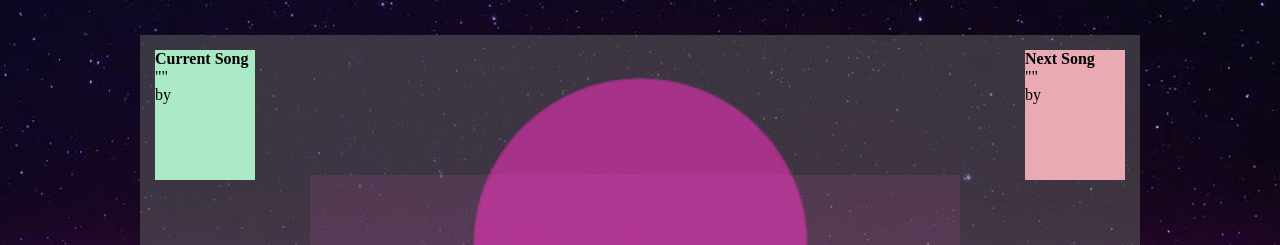
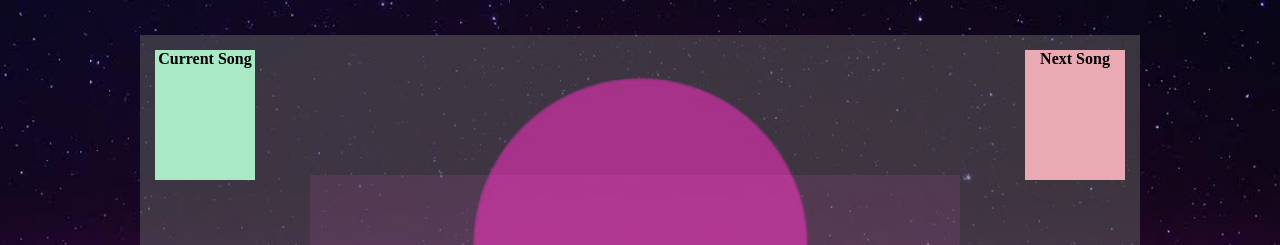
Before and after one commit to zineanteoh/changeplusplus-challenge2021, a React (Create React App) app: page / in a window 1280 px wide. Shown: the top 245 px of the page. Built offline with nearby package versions, Linux system fonts and the light colour scheme.

Commit message:
Songs now automatically drops into box when reaches bottom

```diff
--- a/src/components/Gameplay.js
+++ b/src/components/Gameplay.js
@@ -77,7 +77,7 @@ class Gameplay extends Component {
       .then(() => this.setState({ startGame: true }));
   }
 
-  runNextSong() {
+  runNextSong = () => {
     // Saves currentSong into songHistory
     if (this.state.startGame) {
       this.addCurrentSongToHistory();
@@ -91,7 +91,7 @@ class Gameplay extends Component {
 
     // Load a random song from SongAPI
     this.loadRandomSong();
-  }
+  };
 
   async loadRandomSong() {
     // Load a random song from SongAPI and save to songInQueue
@@ -148,7 +148,7 @@ class Gameplay extends Component {
       <div className="gameplay">
         {!startGame && <Menu ref={this.menu} />}
         {<HudDisplay ref={this.hud} pauseGame={pauseGame} />}
-        {<Songs ref={this.song} startGame={startGame} pauseGame={pauseGame} />}
+        {<Songs ref={this.song} startGame={startGame} pauseGame={pauseGame} runNextSong={this.runNextSong} />}
         {!pauseGame && <Boxes ref={this.boxes} />}
         {pauseGame && <Results />}
       </div>
--- a/src/components/HudDisplay.css
+++ b/src/components/HudDisplay.css
@@ -4,6 +4,7 @@
   background-color: transparent;
   display: flex;
   justify-content: space-between;
+  text-align: center;
 }
 
 .current-song {
--- a/src/components/HudDisplay.js
+++ b/src/components/HudDisplay.js
@@ -21,13 +21,15 @@ class HudDisplay extends Component {
         <div className="hud-display">
           <div className="current-song">
             <h4>Current Song</h4>
-            <p>"{this.state.currentSong.Title}"</p>
-            <p>by {this.state.currentSong.Artist}</p>
+            <br />
+            <p>{this.state.currentSong.Title}</p>
+            <p>{this.state.currentSong.Artist}</p>
           </div>
           <div className="next-song">
             <h4>Next Song</h4>
-            <p>"{this.state.nextSong.Title}"</p>
-            <p>by {this.state.nextSong.Artist}</p>
+            <br />
+            <p>{this.state.nextSong.Title}</p>
+            <p>{this.state.nextSong.Artist}</p>
           </div>
         </div>
       );
--- a/src/components/Songs.css
+++ b/src/components/Songs.css
@@ -4,6 +4,7 @@
   height: 75px;
   background-color: rgb(170, 233, 198);
   z-index: 2;
+  text-align: center;
 }
 
 .box-select {
--- a/src/components/Songs.js
+++ b/src/components/Songs.js
@@ -8,7 +8,7 @@ class Songs extends Component {
     this.state = {
       boxPos: 5,
       yOffset: 0,
-      yDelta: 25,
+      yDelta: 30,
       song: {},
     };
   }
@@ -24,9 +24,11 @@ class Songs extends Component {
           this.setState({ yOffset: this.state.yOffset + this.state.yDelta });
         } else {
           // song goes into box -> disappear
+          this.props.runNextSong();
+          this.resetSongYOffset();
         }
       }
-    }, 1000);
+    }, 750);
   }
 
   moveLeft() {
@@ -48,7 +50,8 @@ class Songs extends Component {
       return (
         <div>
           <div className="song" style={{ left: leftPos + "px", top: this.state.yOffset + "px" }}>
-            Dropping: {this.state.song["Title"]}
+            <p>Dropping...</p>
+            <p>{this.state.song["Title"]}</p>
           </div>
           <div className="box-select" style={{ left: leftPos - 7 + "px" }}></div>
         </div>
```
